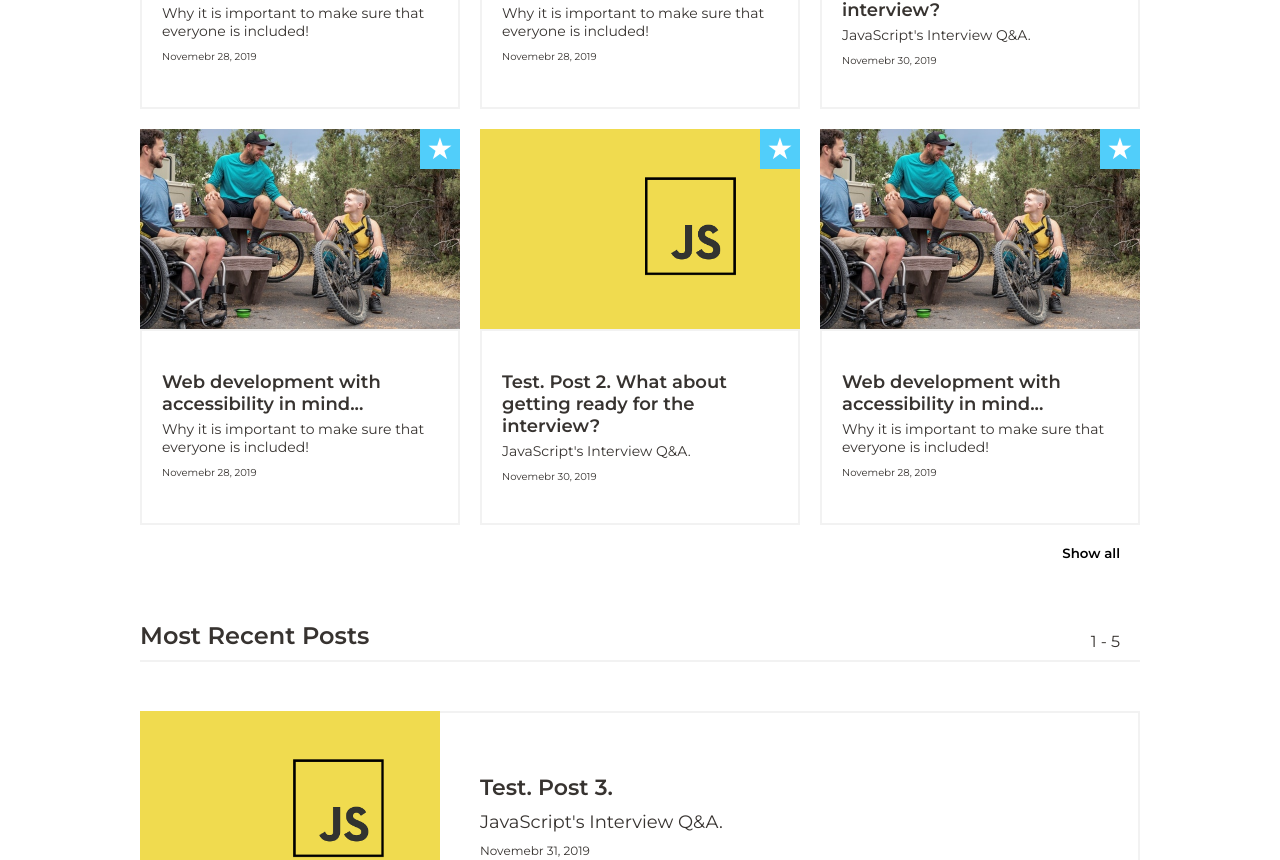
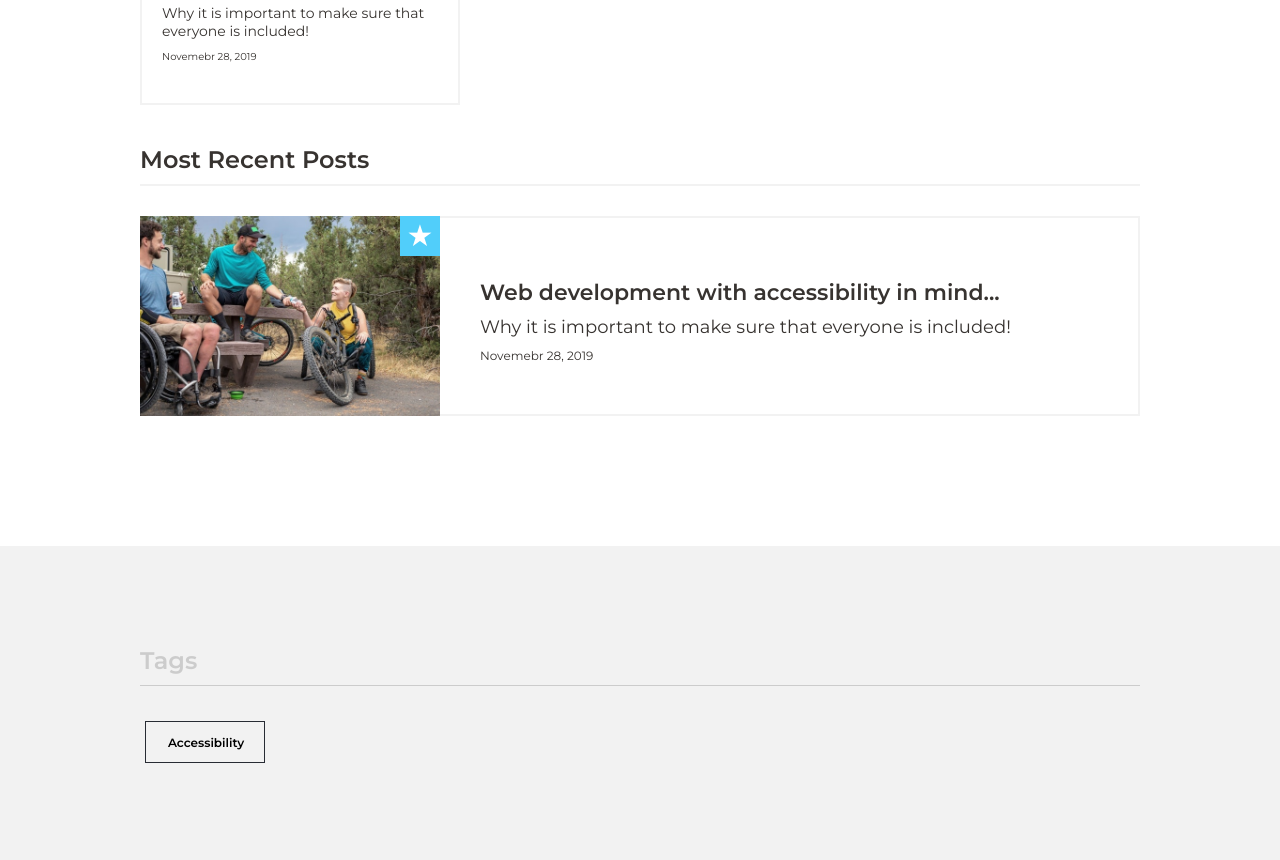
Before and after one commit to k2project/portfolio, a React (Create React App) app: page /blog in a window 1280 px wide. Shown: the part 1060-1920 px from the top of the page. Built offline with nearby package versions, Linux system fonts and the light colour scheme.

Commit message:
routes fix

```diff
--- a/src/App.js
+++ b/src/App.js
@@ -13,7 +13,7 @@ function App() {
         <Router basename={process.env.PUBLIC_URL}>
             <Switch>
                 <Route exact path={`/`} component={Portfolio}/>
-                <Route  exact path={`/blog/`} component={Blog}/>
+                <Route  exact path={`/blog`} component={Blog}/>
                 <Route  exact path={`/blog/:post`} component={Post}/>
                 <Redirect from='*' to='/' />
             </Switch>
--- a/src/Blog/Blog.js
+++ b/src/Blog/Blog.js
@@ -1,4 +1,4 @@
-import React, {useState, useContext, useEffect} from 'react';
+import React, {useState, useContext} from 'react';
 import { NavLink } from 'react-router-dom';
 import {Helmet} from "react-helmet";
 
@@ -9,7 +9,6 @@ import posts, { postFeatured, getPostLink, formatDate} from './posts/posts';
 import LikesContext from './posts/LikesContext';
 import og from './../media/blog/og.png';
 
-console.log(posts.length, posts.length/5,posts.length%5)
 function Blog() {
     const [postsSelected, setPostsSelected] = useState(false);
 
--- a/src/Blog/Blog.scss
+++ b/src/Blog/Blog.scss
@@ -24,7 +24,7 @@
     }
     padding: 10rem 0;
     height: 100%;
-    transition: .25s;
+    transition: .5s;
 }
 .BlogPage__postsLists.hidden{
     .BlogPostsList__liked,
@@ -34,7 +34,7 @@
     }
     height: 0;
     padding: 0;
-    transition: .25s;
+    transition: .5s;
 }
 @keyframes fadeIn{
     to{
--- a/src/Blog/BlogPage/BlogPage.js
+++ b/src/Blog/BlogPage/BlogPage.js
@@ -1,10 +1,10 @@
-import React, {useState, useContext, useEffect } from 'react';
+import React, {useState, useContext } from 'react';
 import './BlogPage.scss';
 import Header from './../../components/Header/Header';
 import Footer from './../../components/Footer/Footer';
 
 import {postFeatured,formatDate} from './../posts/posts';
-import LikesContext, {LikesProvider, LikesConsumer} from './../posts/LikesContext';
+import LikesContext, {LikesProvider} from './../posts/LikesContext';
 
 // localStorage.removeItem("k2BlogLikes");
 // localStorage.setItem("k2BlogLikes", JSON.stringify([1,2]))
--- a/src/Blog/Post/Post.js
+++ b/src/Blog/Post/Post.js
@@ -6,7 +6,7 @@ import {Helmet} from "react-helmet";
 import './Post.scss';
 
 import BlogPage from './../BlogPage/BlogPage';
-import Button from './../../components/Button/Button';
+// import Button from './../../components/Button/Button';
 import {getPostViaURL, getPostLink, getRelatedPosts} from './../posts/posts';
 import LikesContext from './../posts/LikesContext';
 
@@ -14,7 +14,6 @@ function Post() {
     useEffect(()=>{
         window.scrollTo(0,0);
     })
-    // console.log(window.location.pathname)
     const post = getPostViaURL(window.location);
     let history = useHistory();
     if(!post){
@@ -25,6 +24,7 @@ function Post() {
     //first condition for production
     //second condition for development
     if((window.location.pathname !== '/portfolio'+getPostLink(post))&& (window.location.pathname !== getPostLink(post))){
+        console.log(window.location.pathname)
         history.push('/blog')
         return (null);
     }
--- a/src/Blog/Tags/Tags.js
+++ b/src/Blog/Tags/Tags.js
@@ -1,4 +1,4 @@
-import React, {useEffect} from 'react';
+import React from 'react';
 import './Tags.scss';
 import Button from './../../components/Button/Button';
 import posts from './../posts/posts';
@@ -60,7 +60,7 @@ function Tags(props) {
                 props.setPostsSelected(selectedPostsArr)
                 setTimeout(()=>{
                     document.querySelector('.BlogPostsList__selected').scrollIntoView({behavior:'smooth'})
-                },600)
+                },700)
 
 
             }else{
--- a/src/Blog/posts/post2.js
+++ b/src/Blog/posts/post2.js
@@ -2,21 +2,27 @@ import React from 'react';
 
 const post2={
     id:'2',
-    featured:true,
-    title:'Test. Post 2. What about getting ready for the interview?',
+    featured:false,
+    title:' Event Delagation, Event Bubbling and Event Capturing in JS',
     subtitle:'JavaScript\'s Interview Q&A.',
-    date:'2019-10-30',
+    date:'2019-11-05',
     image:{
         path:'js.png',
         position:'right center '
     },
     tags:['JavaScript', 'Q&A'],
     body:(<div className="Post_body">
-        <p className="Post_subtitle">Q: Test?</p>
+        <p className="Post_subtitle">Q: Explain Event Delagation (ED) , Event Bubbling (EB) and Event Capturing(EC) in JavaScript.</p>
 
-        <p><b>A:</b> Lorem ipsum dolor sit amet, consectetur adipisicing elit. Culpa ipsum unde repellendus, error perferendis fuga, voluptatum iure odio asperiores. Officiis suscipit voluptatem culpa ducimus eveniet maiores, deleniti error molestiae in.</p>
-        <p>  Officiis suscipit voluptatem culpa ducimus eveniet maiores, deleniti error molestiae in. Lorem ipsum dolor sit amet, consectetur adipisicing elit. Culpa ipsum unde repellendus, error perferendis fuga, voluptatum iure odio asperiores. Officiis suscipit voluptatem culpa ducimus eveniet maiores, deleniti error molestiae in.</p>
-        <p> Culpa ipsum unde repellendus, error perferendis fuga, voluptatum iure odio asperiores. Officiis suscipit voluptatem culpa ducimus eveniet maiores, deleniti error molestiae in.</p>
+        <p><b>A: Event Delagation is a technique, Event Bubbling is what the event does itself and Event Capturing is a way of using ED on events that don’t bubble. </b> </p>
+
+        <p>Event delegation is a technique for listening to events where you delegate a parent element as the listener for all of the events that happen inside it.</p>
+
+        <p>Bubbling is what the event itself does. The event starts are the element that triggered it. Then, it bubbles up to each of it’s parent elements until it reaches the html element. Any listeners on any of those parent elements would get triggered as it bubbles up.</p>
+
+        <p>Most events bubble. But some, like the focus event, do not. There’s a trick you can use to capture the event, though. The last argument in addEventListener() is called useCapture. We almost always set it to false. For events that don’t bubble, set it to true to capture the event anyways.</p>
+
+        <p> There are two types of event delegation; bubbling and capturing. Using bubbling the developer can send a signal from the child element to the parent element. The signal flows upstream, bubbling up. Using capturing the developer can send a signal from the parent element to the child element. The signal flows down stream.</p>
 
     </div>),
 
--- a/src/Blog/posts/post3.js
+++ /dev/null
@@ -1,22 +0,0 @@
-import React from 'react';
-
-const post3={
-    id:'3',
-    featured:false,
-    title:'Test. Post 3.',
-    subtitle:'JavaScript\'s Interview Q&A.',
-    date:'2019-10-31',
-    image:{
-        path:'js.png',
-        position:'right center '
-    },
-    tags:['JavaScript', 'Q&A'],
-    body:(<div className="Post_body">
-        <p className="Post_subtitle">Q: Test?</p>
-
-        <p><b>A:</b> Lorem ipsum dolor sit amet, consectetur adipisicing elit. Culpa ipsum unde repellendus, error perferendis fuga, voluptatum iure odio asperiores. Officiis suscipit voluptatem culpa ducimus eveniet maiores, deleniti error molestiae in.</p>
-
-    </div>),
-
-}
-export default post3;
```
Also changed, not shown: src/Blog/posts/posts.js (+3 -13 lines).
